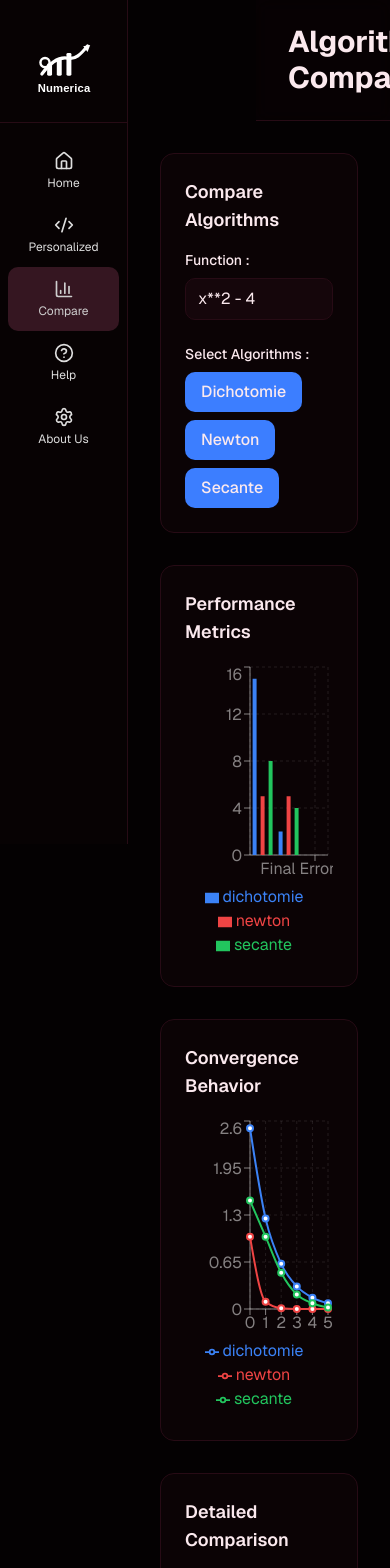
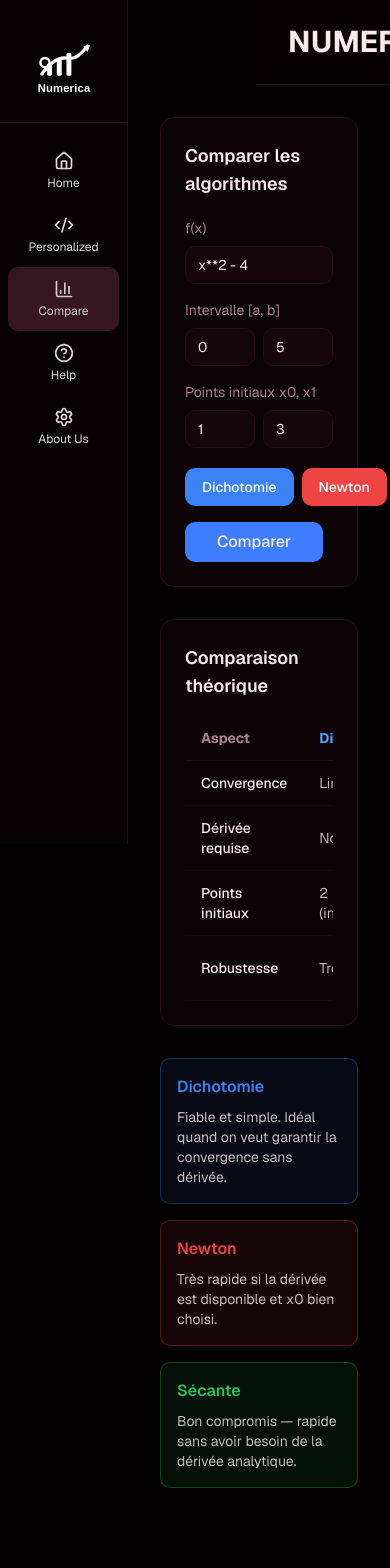
Before and after one commit to melissanf/numerica, a Next.js app in the folder frontend/: page /compare in a window 390 px wide. Shown: the top 1568 px of the page. After the commit the page ends 1520 px from the top, so only its background shows below. Built offline with nearby package versions, Linux system fonts and the light colour scheme.

Commit message:
feat: comparaison

```diff
--- a/frontend/app/compare/page.tsx
+++ b/frontend/app/compare/page.tsx
@@ -1,8 +1,8 @@
-'use client';
+"use client";
 
-import Sidebar from '@/components/Sidebar';
-import Header from '@/components/Header';
-import { useState } from 'react';
+import Sidebar from "@/components/Sidebar";
+import Header from "@/components/Header";
+import { useState } from "react";
 import {
   LineChart,
   Line,
@@ -14,202 +14,409 @@ import {
   Tooltip,
   Legend,
   ResponsiveContainer,
-} from 'recharts';
+} from "recharts";
 
-export default function ComparePage() {
-  const [selectedAlgorithms, setSelectedAlgorithms] = useState(['dichotomie', 'newton', 'secante']);
-  const [functionInput, setFunctionInput] = useState('x**2 - 4');
+const API = "http://127.0.0.1:8000";
 
-  const algorithms = [
-    { id: 'dichotomie', name: 'Dichotomie', color: '#3b82f6' },
-    { id: 'newton', name: 'Newton', color: '#ef4444' },
-    { id: 'secante', name: 'Secante', color: '#22c55e' },
+const ALGOS = [
+  { id: "dichotomie", name: "Dichotomie", color: "#3b82f6" },
+  { id: "newton", name: "Newton", color: "#ef4444" },
+  { id: "secante", name: "Sécante", color: "#22c55e" },
 ];
 
-  const comparisonData = [
+const COMPARISON_TABLE = [
   {
-      metric: 'Iterations',
-      dichotomie: 15,
-      newton: 5,
-      secante: 8,
+    aspect: "Convergence",
+    dichotomie: "Linéaire",
+    newton: "Quadratique",
+    secante: "Superlinéaire",
   },
   {
-      metric: 'Convergence Speed',
-      dichotomie: 2,
-      newton: 5,
-      secante: 4,
+    aspect: "Dérivée requise",
+    dichotomie: "Non",
+    newton: "Oui",
+    secante: "Non",
   },
   {
-      metric: 'Final Error',
-      dichotomie: 0.00008,
-      newton: 0.0000001,
-      secante: 0.00001,
+    aspect: "Points initiaux",
+    dichotomie: "2 (intervalle)",
+    newton: "1 point",
+    secante: "2 points",
+  },
+  {
+    aspect: "Robustesse",
+    dichotomie: "Très fiable",
+    newton: "Sensible à x0",
+    secante: "Modérée",
   },
 ];
 
-  const convergenceData = [
-    { iteration: 0, dichotomie: 2.5, newton: 1, secante: 1.5 },
-    { iteration: 1, dichotomie: 1.25, newton: 0.1, secante: 1.0 },
-    { iteration: 2, dichotomie: 0.625, newton: 0.01, secante: 0.5 },
-    { iteration: 3, dichotomie: 0.3125, newton: 0.001, secante: 0.2 },
-    { iteration: 4, dichotomie: 0.15625, newton: 0.0001, secante: 0.08 },
-    { iteration: 5, dichotomie: 0.078125, newton: 0.00001, secante: 0.02 },
+export default function ComparePage() {
+  const [selected, setSelected] = useState(["dichotomie", "newton", "secante"]);
+  const [fn, setFn] = useState("x**2 - 4");
+  const [a, setA] = useState("0");
+  const [b, setB] = useState("5");
+  const [x0, setX0] = useState("1");
+  const [x1, setX1] = useState("3");
+  const [loading, setLoading] = useState(false);
+  const [results, setResults] = useState<Record<string, any>>({});
+  const [error, setError] = useState<string | null>(null);
+
+  function toggle(id: string) {
+    setSelected((prev) =>
+      prev.includes(id) ? prev.filter((a) => a !== id) : [...prev, id],
+    );
+  }
+
+  async function handleCompare() {
+    setLoading(true);
+    setError(null);
+    setResults({});
+
+    const calls: Record<string, Promise<any>> = {};
+
+    if (selected.includes("dichotomie")) {
+      calls.dichotomie = fetch(`${API}/axe1/dichotomie`, {
+        method: "POST",
+        headers: { "Content-Type": "application/json" },
+        body: JSON.stringify({ f: fn, a: parseFloat(a), b: parseFloat(b) }),
+      }).then((r) => r.json());
+    }
+
+    if (selected.includes("newton")) {
+      calls.newton = fetch(`${API}/axe1/newton`, {
+        method: "POST",
+        headers: { "Content-Type": "application/json" },
+        body: JSON.stringify({
+          f: fn,
+          x0: parseFloat(x0),
+          a: parseFloat(a),
+          b: parseFloat(b),
+        }),
+      }).then((r) => r.json());
+    }
+
+    if (selected.includes("secante")) {
+      calls.secante = fetch(`${API}/axe1/secante`, {
+        method: "POST",
+        headers: { "Content-Type": "application/json" },
+        body: JSON.stringify({ f: fn, x0: parseFloat(x0), x1: parseFloat(x1) }),
+      }).then((r) => r.json());
+    }
+
+    try {
+      const resolved: Record<string, any> = {};
+      await Promise.all(
+        Object.entries(calls).map(async ([id, promise]) => {
+          resolved[id] = await promise;
+        }),
+      );
+      setResults(resolved);
+    } catch (e: any) {
+      setError(e.message);
+    } finally {
+      setLoading(false);
+    }
+  }
+
+  // Build convergence chart data — align by iteration index
+  const maxIter = Math.max(
+    ...Object.values(results).map((r: any) => r.convergence_data?.length ?? 0),
+  );
+  const convergenceData = Array.from({ length: maxIter }, (_, i) => {
+    const row: any = { iteration: i };
+    for (const [id, r] of Object.entries(results)) {
+      row[id] = r.convergence_data?.[i]?.error ?? null;
+    }
+    return row;
+  });
+
+  // Bar chart data
+  const metricsData = [
+    {
+      metric: "Itérations",
+      ...Object.fromEntries(
+        Object.entries(results).map(([id, r]) => [id, r.iterations ?? 0]),
+      ),
+    },
+    {
+      metric: "Erreur finale (×1e5)",
+      ...Object.fromEntries(
+        Object.entries(results).map(([id, r]) => [
+          id,
+          r.error ? +(r.error * 1e5).toFixed(4) : 0,
+        ]),
+      ),
+    },
   ];
 
-  const comparisonTable = [
-    {
-      aspect: 'Convergence Type',
-      dichotomie: 'Linear',
-      newton: 'Quadratic',
-      secante: 'Superlinear',
-    },
-    {
-      aspect: 'Derivative Required',
-      dichotomie: 'No',
-      newton: 'Yes',
-      secante: 'No',
-    },
-    {
-      aspect: 'Initial Points Needed',
-      dichotomie: '2 (interval)',
-      newton: '1 point',
-      secante: '2 points',
-    },
-    {
-      aspect: 'Typical Use Case',
-      dichotomie: 'Simple, reliable',
-      newton: 'Fast convergence',
-      secante: 'No derivative available',
-    },
-  ];
+  const hasResults = Object.keys(results).length > 0;
 
   return (
     <div className="min-h-screen bg-background">
       <Sidebar />
+      <main className="ml-32">
+        <Header title="NUMERICA" />
+        <div className="p-8 max-w-7xl mx-auto space-y-8">
+          {/* Controls */}
+          <div className="bg-card border border-border rounded-xl p-6 space-y-5">
+            <h3 className="text-lg font-semibold text-foreground">
+              Comparer les algorithmes
+            </h3>
 
-      <main className="ml-32">
-        <Header title="Algorithm Comparison" />
-
-        <div className="p-8 max-w-7xl mx-auto space-y-8">
-          {/* Comparison Controls */}
-          <div className="bg-card border border-border rounded-xl p-6">
-            <h3 className="text-lg font-semibold text-foreground mb-4">Compare Algorithms</h3>
-
-            <div className="grid grid-cols-1 md:grid-cols-2 gap-6">
+            <div className="grid grid-cols-1 md:grid-cols-3 gap-4">
               <div>
-                <label className="block text-sm font-medium text-foreground mb-2">
-                  Function :
+                <label className="block text-sm text-muted-foreground mb-2">
+                  f(x)
                 </label>
                 <input
-                  type="text"
-                  value={functionInput}
-                  onChange={(e) => setFunctionInput(e.target.value)}
-                  placeholder="e.g., x**2 - 4"
-                  className="w-full bg-input text-foreground placeholder-muted-foreground px-3 py-2 rounded-lg border border-border focus:outline-none focus:ring-2 focus:ring-ring"
+                  value={fn}
+                  onChange={(e) => setFn(e.target.value)}
+                  className="w-full bg-input border border-border text-foreground rounded-lg px-3 py-2 text-sm focus:outline-none focus:ring-2 focus:ring-ring"
                 />
               </div>
+              <div>
+                <label className="block text-sm text-muted-foreground mb-2">
+                  Intervalle [a, b]
+                </label>
+                <div className="flex gap-2">
+                  <input
+                    value={a}
+                    onChange={(e) => setA(e.target.value)}
+                    placeholder="a"
+                    className="w-full bg-input border border-border text-foreground rounded-lg px-3 py-2 text-sm focus:outline-none"
+                  />
+                  <input
+                    value={b}
+                    onChange={(e) => setB(e.target.value)}
+                    placeholder="b"
+                    className="w-full bg-input border border-border text-foreground rounded-lg px-3 py-2 text-sm focus:outline-none"
+                  />
+                </div>
+              </div>
+              <div>
+                <label className="block text-sm text-muted-foreground mb-2">
+                  Points initiaux x0, x1
+                </label>
+                <div className="flex gap-2">
+                  <input
+                    value={x0}
+                    onChange={(e) => setX0(e.target.value)}
+                    placeholder="x0"
+                    className="w-full bg-input border border-border text-foreground rounded-lg px-3 py-2 text-sm focus:outline-none"
+                  />
+                  <input
+                    value={x1}
+                    onChange={(e) => setX1(e.target.value)}
+                    placeholder="x1"
+                    className="w-full bg-input border border-border text-foreground rounded-lg px-3 py-2 text-sm focus:outline-none"
+                  />
+                </div>
+              </div>
+            </div>
 
-              <div>
-                <label className="block text-sm font-medium text-foreground mb-2">
-                  Select Algorithms :
-                </label>
-                <div className="flex flex-wrap gap-2">
-                  {algorithms.map((algo) => (
+            <div className="flex items-center gap-4 flex-wrap">
+              <div className="flex gap-2">
+                {ALGOS.map((algo) => (
                   <button
                     key={algo.id}
-                      onClick={() => {
-                        setSelectedAlgorithms((prev) =>
-                          prev.includes(algo.id)
-                            ? prev.filter((a) => a !== algo.id)
-                            : [...prev, algo.id]
-                        );
-                      }}
-                      className={`px-4 py-2 rounded-lg font-medium transition-colors ${
-                        selectedAlgorithms.includes(algo.id)
-                          ? 'bg-primary text-primary-foreground'
-                          : 'bg-input text-foreground hover:bg-input/80'
+                    onClick={() => toggle(algo.id)}
+                    style={
+                      selected.includes(algo.id)
+                        ? { backgroundColor: algo.color, color: "white" }
+                        : {}
+                    }
+                    className={`px-4 py-2 rounded-lg text-sm font-medium transition-colors border ${
+                      selected.includes(algo.id)
+                        ? "border-transparent"
+                        : "bg-input border-border text-muted-foreground hover:text-foreground"
                     }`}
                   >
                     {algo.name}
                   </button>
                 ))}
               </div>
+              <button
+                onClick={handleCompare}
+                disabled={loading || selected.length === 0}
+                className="px-8 py-2 rounded-lg bg-primary text-primary-foreground font-medium hover:bg-primary/80 transition-colors disabled:opacity-50"
+              >
+                {loading ? "Calcul..." : "Comparer"}
+              </button>
+            </div>
+
+            {error && (
+              <div className="p-3 rounded-lg border border-red-400/30 bg-red-500/10 text-red-400 text-sm">
+                {error}
+              </div>
+            )}
+          </div>
+
+          {/* Results summary */}
+          {hasResults && (
+            <div className="grid grid-cols-1 md:grid-cols-3 gap-4">
+              {ALGOS.filter((a) => results[a.id]).map((algo) => {
+                const r = results[algo.id];
+                return (
+                  <div
+                    key={algo.id}
+                    className="bg-card border border-border rounded-xl p-5"
+                  >
+                    <h4
+                      className="font-semibold mb-3"
+                      style={{ color: algo.color }}
+                    >
+                      {algo.name}
+                    </h4>
+                    {r.racine === null ? (
+                      <p className="text-red-400 text-sm">{r.message}</p>
+                    ) : (
+                      <div className="space-y-2 text-sm">
+                        <div className="flex justify-between">
+                          <span className="text-muted-foreground">Racine</span>
+                          <span className="font-mono text-foreground">
+                            {r.racine?.toFixed(8)}
+                          </span>
+                        </div>
+                        <div className="flex justify-between">
+                          <span className="text-muted-foreground">
+                            Itérations
+                          </span>
+                          <span className="font-mono text-green-400">
+                            {r.iterations}
+                          </span>
+                        </div>
+                        <div className="flex justify-between">
+                          <span className="text-muted-foreground">Erreur</span>
+                          <span className="font-mono text-yellow-400">
+                            {r.error?.toExponential(3)}
+                          </span>
                         </div>
                       </div>
+                    )}
+                  </div>
+                );
+              })}
+            </div>
+          )}
+
+          {/* Charts */}
+          {hasResults && (
+            <div className="grid grid-cols-1 lg:grid-cols-2 gap-8">
+              <div className="bg-card border border-border rounded-xl p-6">
+                <h3 className="text-lg font-semibold text-foreground mb-4">
+                  Convergence des erreurs
+                </h3>
+                <ResponsiveContainer width="100%" height={300}>
+                  <LineChart data={convergenceData}>
+                    <CartesianGrid
+                      strokeDasharray="3 3"
+                      stroke="rgba(255,255,255,0.1)"
+                    />
+                    <XAxis dataKey="iteration" stroke="rgba(255,255,255,0.5)" />
+                    <YAxis stroke="rgba(255,255,255,0.5)" />
+                    <Tooltip
+                      contentStyle={{
+                        backgroundColor: "rgba(20,20,25,0.9)",
+                        border: "1px solid rgba(255,255,255,0.1)",
+                        borderRadius: "0.5rem",
+                      }}
+                    />
+                    <Legend />
+                    {ALGOS.filter((a) => results[a.id]?.racine !== null).map(
+                      (algo) => (
+                        <Line
+                          key={algo.id}
+                          type="monotone"
+                          dataKey={algo.id}
+                          stroke={algo.color}
+                          strokeWidth={2}
+                          dot={false}
+                          isAnimationActive={false}
+                          name={algo.name}
+                          connectNulls
+                        />
+                      ),
+                    )}
+                  </LineChart>
+                </ResponsiveContainer>
               </div>
 
-          {/* Metrics Comparison */}
-          <div className="grid grid-cols-1 lg:grid-cols-2 gap-8">
-            {/* Bar Chart - Metrics */}
               <div className="bg-card border border-border rounded-xl p-6">
-              <h3 className="text-lg font-semibold text-foreground mb-4">Performance Metrics</h3>
+                <h3 className="text-lg font-semibold text-foreground mb-4">
+                  Métriques
+                </h3>
                 <ResponsiveContainer width="100%" height={300}>
-                <BarChart data={comparisonData}>
-                  <CartesianGrid strokeDasharray="3 3" stroke="rgba(255,255,255,0.1)" />
+                  <BarChart data={metricsData}>
+                    <CartesianGrid
+                      strokeDasharray="3 3"
+                      stroke="rgba(255,255,255,0.1)"
+                    />
                     <XAxis dataKey="metric" stroke="rgba(255,255,255,0.5)" />
                     <YAxis stroke="rgba(255,255,255,0.5)" />
                     <Tooltip
                       contentStyle={{
-                      backgroundColor: 'rgba(20, 20, 25, 0.9)',
-                      border: '1px solid rgba(255,255,255,0.1)',
-                      borderRadius: '0.5rem',
+                        backgroundColor: "rgba(20,20,25,0.9)",
+                        border: "1px solid rgba(255,255,255,0.1)",
+                        borderRadius: "0.5rem",
                       }}
                     />
                     <Legend />
-                  <Bar dataKey="dichotomie" fill="#3b82f6" />
-                  <Bar dataKey="newton" fill="#ef4444" />
-                  <Bar dataKey="secante" fill="#22c55e" />
+                    {ALGOS.filter((a) => results[a.id]?.racine !== null).map(
+                      (algo) => (
+                        <Bar
+                          key={algo.id}
+                          dataKey={algo.id}
+                          fill={algo.color}
+                          name={algo.name}
+                        />
+                      ),
+                    )}
                   </BarChart>
                 </ResponsiveContainer>
               </div>
+            </div>
+          )}
 
-            {/* Line Chart - Convergence */}
+          {/* Static comparison table */}
           <div className="bg-card border border-border rounded-xl p-6">
-              <h3 className="text-lg font-semibold text-foreground mb-4">Convergence Behavior</h3>
-              <ResponsiveContainer width="100%" height={300}>
-                <LineChart data={convergenceData}>
-                  <CartesianGrid strokeDasharray="3 3" stroke="rgba(255,255,255,0.1)" />
-                  <XAxis dataKey="iteration" stroke="rgba(255,255,255,0.5)" />
-                  <YAxis stroke="rgba(255,255,255,0.5)" />
-                  <Tooltip
-                    contentStyle={{
-                      backgroundColor: 'rgba(20, 20, 25, 0.9)',
-                      border: '1px solid rgba(255,255,255,0.1)',
-                      borderRadius: '0.5rem',
-                    }}
-                  />
-                  <Legend />
-                  <Line type="monotone" dataKey="dichotomie" stroke="#3b82f6" strokeWidth={2} />
-                  <Line type="monotone" dataKey="newton" stroke="#ef4444" strokeWidth={2} />
-                  <Line type="monotone" dataKey="secante" stroke="#22c55e" strokeWidth={2} />
-                </LineChart>
-              </ResponsiveContainer>
-            </div>
-          </div>
-
-          {/* Detailed Comparison Table */}
-          <div className="bg-card border border-border rounded-xl p-6">
-            <h3 className="text-lg font-semibold text-foreground mb-4">Detailed Comparison</h3>
+            <h3 className="text-lg font-semibold text-foreground mb-4">
+              Comparaison théorique
+            </h3>
             <div className="overflow-x-auto">
               <table className="w-full text-sm">
                 <thead>
                   <tr className="border-b border-border">
-                    <th className="text-left py-3 px-4 font-semibold text-foreground">Aspect</th>
-                    <th className="text-left py-3 px-4 font-semibold text-blue-400">Dichotomie</th>
-                    <th className="text-left py-3 px-4 font-semibold text-red-400">Newton</th>
-                    <th className="text-left py-3 px-4 font-semibold text-green-400">Secante</th>
+                    <th className="text-left py-3 px-4 text-muted-foreground">
+                      Aspect
+                    </th>
+                    <th className="text-left py-3 px-4 text-blue-400">
+                      Dichotomie
+                    </th>
+                    <th className="text-left py-3 px-4 text-red-400">Newton</th>
+                    <th className="text-left py-3 px-4 text-green-400">
+                      Sécante
+                    </th>
                   </tr>
                 </thead>
                 <tbody>
-                  {comparisonTable.map((row, idx) => (
+                  {COMPARISON_TABLE.map((row, i) => (
                     <tr
-                      key={idx}
+                      key={i}
                       className="border-b border-border/50 hover:bg-input/30 transition-colors"
                     >
-                      <td className="py-3 px-4 text-foreground font-medium">{row.aspect}</td>
-                      <td className="py-3 px-4 text-foreground/80">{row.dichotomie}</td>
-                      <td className="py-3 px-4 text-foreground/80">{row.newton}</td>
-                      <td className="py-3 px-4 text-foreground/80">{row.secante}</td>
+                      <td className="py-3 px-4 text-foreground font-medium">
+                        {row.aspect}
+                      </td>
+                      <td className="py-3 px-4 text-foreground/80">
+                        {row.dichotomie}
+                      </td>
+                      <td className="py-3 px-4 text-foreground/80">
+                        {row.newton}
+                      </td>
+                      <td className="py-3 px-4 text-foreground/80">
+                        {row.secante}
+                      </td>
                     </tr>
                   ))}
                 </tbody>
@@ -218,30 +425,48 @@ export default function ComparePage() {
           </div>
 
           {/* Recommendations */}
-          <div className="bg-card border border-border rounded-xl p-6">
-            <h3 className="text-lg font-semibold text-foreground mb-4">Recommendations</h3>
           <div className="grid grid-cols-1 md:grid-cols-3 gap-4">
-              <div className="bg-blue-500/10 border border-blue-500/30 rounded-lg p-4">
-                <h4 className="text-blue-400 font-semibold mb-2">Use Dichotomie</h4>
-                <p className="text-sm text-foreground/80">
-                  When you want a guaranteed, slow but reliable method. Good for educational purposes.
-                </p>
+            {[
+              {
+                title: "Dichotomie",
+                color: "blue",
+                text: "Fiable et simple. Idéal quand on veut garantir la convergence sans dérivée.",
+              },
+              {
+                title: "Newton",
+                color: "red",
+                text: "Très rapide si la dérivée est disponible et x0 bien choisi.",
+              },
+              {
+                title: "Sécante",
+                color: "green",
+                text: "Bon compromis — rapide sans avoir besoin de la dérivée analytique.",
+              },
+            ].map(({ title, color, text }) => (
+              <div
+                key={title}
+                className={`bg-${color}-500/10 border border-${color}-500/30 rounded-lg p-4`}
+                style={{
+                  background: `rgba(${color === "blue" ? "59,130,246" : color === "red" ? "239,68,68" : "34,197,94"},0.08)`,
+                  borderColor: `rgba(${color === "blue" ? "59,130,246" : color === "red" ? "239,68,68" : "34,197,94"},0.3)`,
+                }}
+              >
+                <h4
+                  className="font-semibold mb-2"
+                  style={{
+                    color:
+                      color === "blue"
+                        ? "#3b82f6"
+                        : color === "red"
+                          ? "#ef4444"
+                          : "#22c55e",
+                  }}
+                >
+                  {title}
+                </h4>
+                <p className="text-sm text-foreground/80">{text}</p>
               </div>
-
-              <div className="bg-red-500/10 border border-red-500/30 rounded-lg p-4">
-                <h4 className="text-red-400 font-semibold mb-2">Use Newton</h4>
-                <p className="text-sm text-foreground/80">
-                  When you have the derivative and need fast convergence. Requires careful initial guess.
-                </p>
-              </div>
-
-              <div className="bg-green-500/10 border border-green-500/30 rounded-lg p-4">
-                <h4 className="text-green-400 font-semibold mb-2">Use Secante</h4>
-                <p className="text-sm text-foreground/80">
-                  When you can&apos;t compute the derivative but need reasonably fast convergence.
-                </p>
-              </div>
-            </div>
+            ))}
           </div>
         </div>
       </main>
```
Lines whose indentation alone changed are shown as unchanged.
